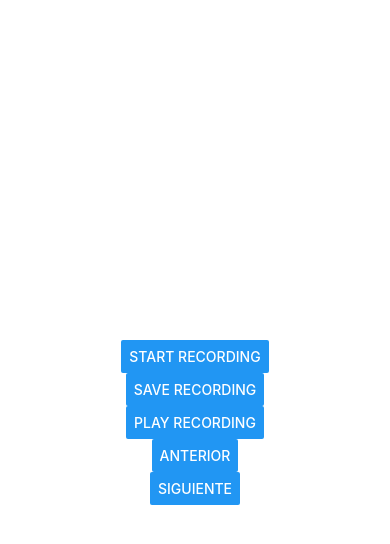
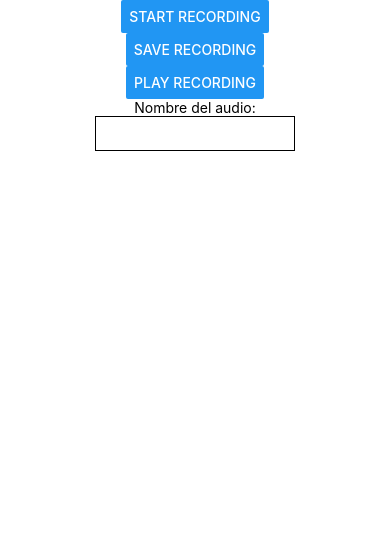
Before and after one commit to gn6ks/pmdm_segundoTrimestre, a React Native app in the folder clases/: screen / in a window 390 px wide. Shown: the top 544 px of the page. Built offline with nearby package versions, Linux system fonts and the light colour scheme.

Commit message:
feat: ejercicio3 para guardar con textinput los audios y seleccionarlos mediante nombre, se muestran por un FlatList para los nombres

```diff
--- a/clases/App.js
+++ b/clases/App.js
@@ -1,5 +1,5 @@
 //poner ejercicios aqui
-import MainApp from './ejerciciosGrabacion_Tarea1/screens/ejercicio2';
+import MainApp from './ejerciciosGrabacion_Tarea1/screens/ejercicio3';
 
 export default function App() {
   return (
--- /dev/null
+++ b/clases/ejerciciosGrabacion_Tarea1/screens/ejercicio3.js
@@ -0,0 +1,91 @@
+import { View, Button, Text, TextInput, FlatList } from "react-native";
+import { Audio } from "expo-av";
+import { useState } from "react";
+
+export default function Ejercicio3() {
+  const [recording, setRecording] = useState(null); // audio actual
+  const [recordings, setRecordings] = useState({}); // objeto con las propiedades para hacer el play
+  const [nameAudio, setNameAudio] = useState(""); // nombre de las pistas de TextInput
+  const [lastUri, setLastUri] = useState(null); // el uri de la grabacion para guardarla
+
+  async function startRecording() {
+    try {
+      await Audio.requestPermissionsAsync();
+      await Audio.setAudioModeAsync({
+        allowsRecordingIOS: true,
+        playsInSilentModeIOS: true,
+      });
+
+      const { recording } = await Audio.Recording.createAsync(
+        Audio.RECORDING_OPTIONS_PRESET_HIGH_QUALITY,
+      );
+
+      setRecording(recording);
+    } catch (err) {
+      console.error(err);
+    }
+  }
+
+  // para si hay audio y guarda la uri que toca, si no hay audio en marcha no hace nada
+  async function stopRecording() {
+    if (!recording) return;
+
+    await recording.stopAndUnloadAsync();
+    const uri = recording.getURI();
+
+    setLastUri(uri);
+    setRecording(null);
+  }
+
+  // mete el nombre del TextInput en lowerCase y propiedad de su URI correspondiente, limpia el nombre y la uri despues
+  function saveRecording() {
+    if (!lastUri || !nameAudio.trim()) return;
+
+    setRecordings((prev) => ({
+      ...prev,
+      [nameAudio.trim().toLowerCase()]: lastUri,
+    }));
+
+    setNameAudio("");
+    setLastUri(null);
+  }
+
+  // busca por el nombre dentro de recordings y hace un playAsync de eso
+  async function playRecording() {
+    const key = nameAudio.trim().toLowerCase();
+    const uri = recordings[key];
+
+    if (!uri) {
+      alert("No existe un audio con ese nombre");
+      return;
+    }
+
+    const { sound } = await Audio.Sound.createAsync({ uri });
+    await sound.playAsync();
+  }
+
+  return (
+    <View style={{ flex: 1, justifyContent: "center", alignItems: "center" }}>
+      {recording ? (
+        <Button title="Stop recording" onPress={stopRecording} />
+      ) : (
+        <Button title="Start recording" onPress={startRecording} />
+      )}
+
+      <Button title="Save recording" onPress={saveRecording} />
+      <Button title="Play recording" onPress={playRecording} />
+
+      <Text>Nombre del audio:</Text>
+      <TextInput
+        value={nameAudio}
+        onChangeText={setNameAudio}
+        style={{ borderWidth: 1, marginBottom: 10, padding: 8, width: 200 }}
+      />
+      <FlatList
+        data={Object.keys(recordings)}
+        keyExtractor={(item) => item}
+        renderItem={({ item }) => <Text>{item}</Text>}
+      />
+    </View>
+  );
+}
```
